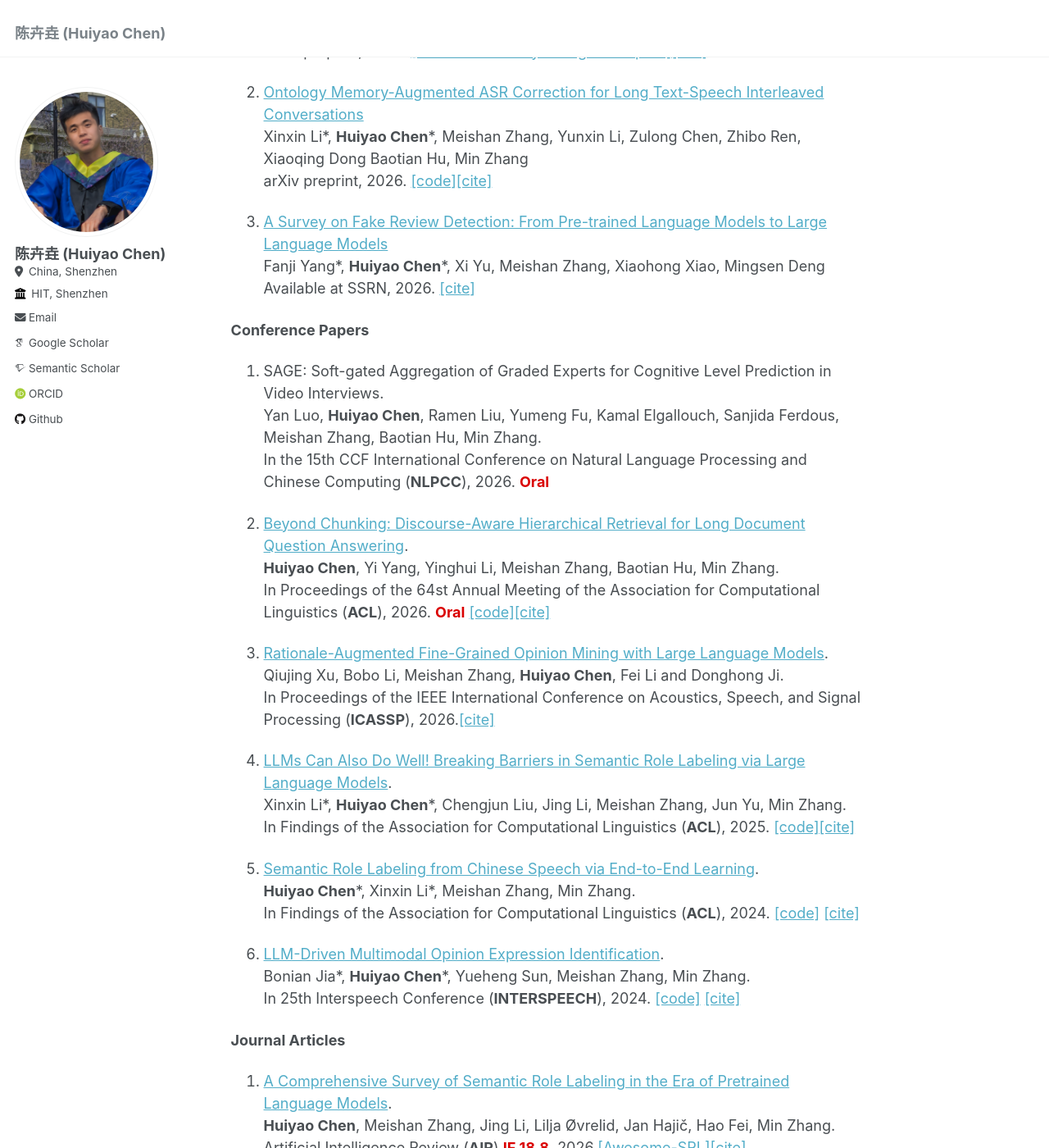
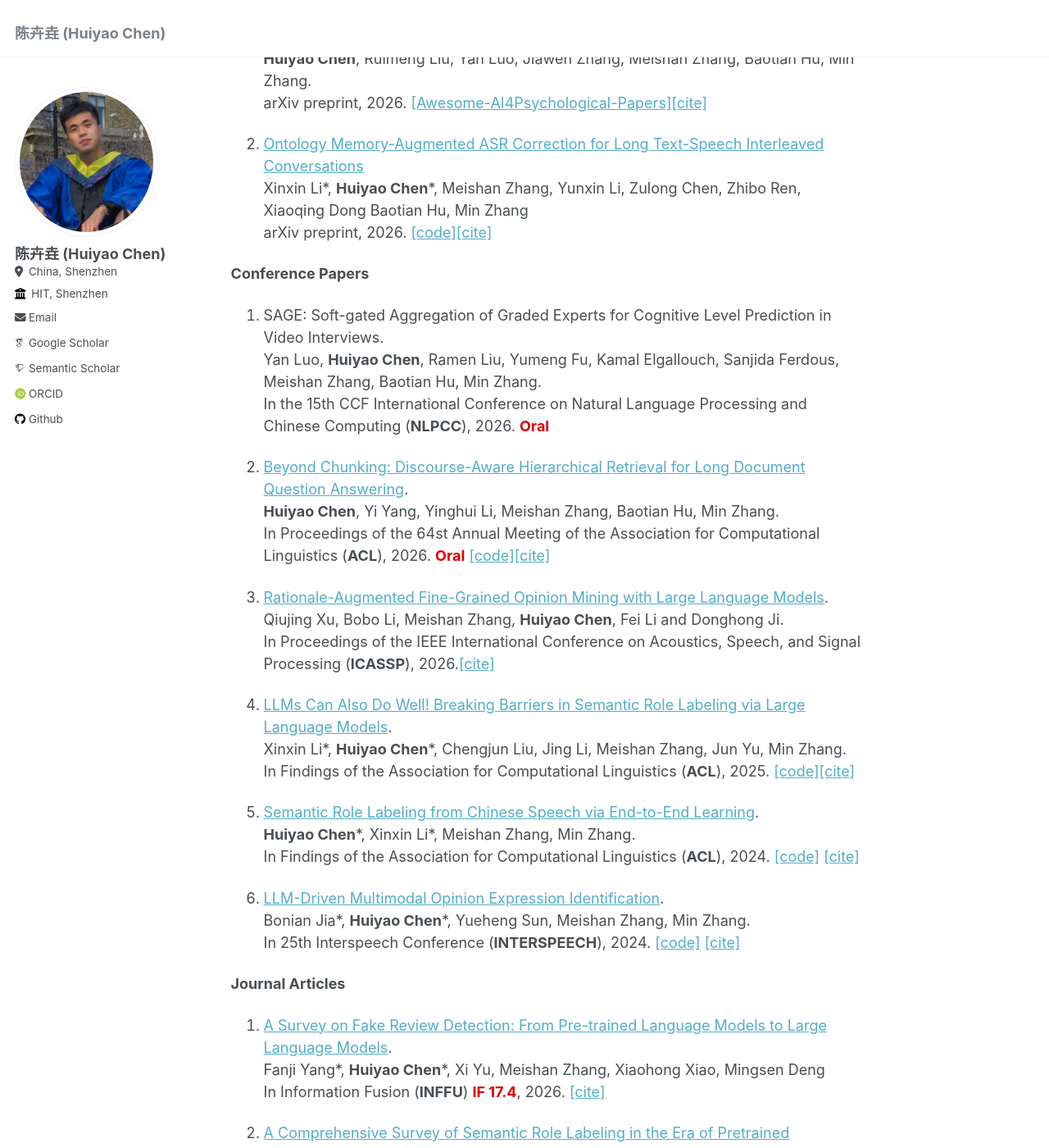
Before and after one commit to DreamH1gh/DreamH1gh.github.io, a Jekyll site: the page built from _pages/about.md, in a window 1280 px wide and 1400 px high, scrolled down 1733 px. Shown: the whole window at 82% size. Built offline with Jekyll 4.4.1, drawn with Linux system fonts in a browser that asks for light colours; some web fonts are replaced; some of the changed text lies outside the part shown.

Commit message:
information fusion录用

```diff
--- a/_pages/about.md
+++ b/_pages/about.md
@@ -17,6 +17,7 @@ If you are interested in any aspect of my research, I would be delighted to disc
 
 Recent News
 ======
++ 🎉 <span style="color:#1e7e34; background-color:#e8f5ec; padding:1px 8px; border-radius:10px; font-size:0.85em">**Paper**</span> · **2026.08** · Survey on Fake Review Detection accepted by **[Information Fusion (IF 17.4)](#paper-infofus2026)**.
 + 🎉 <span style="color:#1e7e34; background-color:#e8f5ec; padding:1px 8px; border-radius:10px; font-size:0.85em">**Paper**</span> · **2026.07** · Survey on Semantic Role Labeling published in **[Artificial Intelligence Review (AIR, IF 18.8)](#paper-air2026)**.
 + 🎉 <span style="color:#1e7e34; background-color:#e8f5ec; padding:1px 8px; border-radius:10px; font-size:0.85em">**Paper**</span> · **2026.07** · One paper accepted to **[ACL 2026](#paper-acl2026)** (Long paper, Main conference, **<font color=dark red>Oral</font>)**.
 + 🏆 <span style="color:#97600a; background-color:#fdf3e0; padding:1px 8px; border-radius:10px; font-size:0.85em">**Award**</span> · **2026.05** · Won **No.2 Place (2/53)** at the ACMMM AVI Challenge (Track 1).
@@ -60,12 +61,6 @@ Xinxin Li\*, **Huiyao Chen**\*, Meishan Zhang, Yunxin Li, Zulong Chen, Zhibo Ren
 <br/>
 arXiv preprint, 2026. [[code]](https://github.com/fangfang123gh/ontology-asr-correction)[[cite]](https://scholar.googleusercontent.com/scholar.bib?q=info:pLTm3Yj6xd0J:scholar.google.com/&output=citation&scisdr=CtR6EYaIELHs44rIH94:ANDmEU4AAAAAajTOB97WO6w1exGMUV3KHlrXPs4&scisig=ANDmEU4AAAAAajTOByMYD-rO1irMq3xSn5Eb8i0&scisf=4&ct=citation&cd=-1&hl=zh-CN)
 
-3. [A Survey on Fake Review Detection: From Pre-trained Language Models to Large Language Models](https://papers.ssrn.com/sol3/papers.cfm?abstract_id=6760537)
-<br/>
-Fanji Yang\*, **Huiyao Chen**\*, Xi Yu, Meishan Zhang, Xiaohong Xiao, Mingsen Deng
-<br/>
-Available at SSRN, 2026. [[cite]](https://scholar.googleusercontent.com/scholar.bib?q=info:H0ugjFoCMF8J:scholar.google.com/&output=citation&scisdr=CtR6EYaIELHs44rJftw:ANDmEU4AAAAAajTPZtyf5olVsklDFAcS_ysluN0&scisig=ANDmEU4AAAAAajTPZmhX0Y_Nj4sLXGo8HyF3zXs&scisf=4&ct=citation&cd=-1&hl=en)
-
 **Conference Papers**
 1. SAGE: Soft-gated Aggregation of Graded Experts for Cognitive Level Prediction in Video Interviews.
 <br/>
@@ -106,25 +101,31 @@ Bonian Jia\*, **Huiyao Chen**\*, Yueheng Sun, Meishan Zhang, Min Zhang.
 In 25th Interspeech Conference (**INTERSPEECH**), 2024. [[code]](https://github.com/3cqscbr26/LLM-MOEI) [[cite]](https://www.isca-archive.org/interspeech_2024/jia24_interspeech.html#)
 
 **Journal Articles**
-1. <a id="paper-air2026"></a>[A Comprehensive Survey of Semantic Role Labeling in the Era of Pretrained Language Models](https://link.springer.com/article/10.1007/s10462-026-11623-5).
+1. <a id="paper-infofus2026"></a>[A Survey on Fake Review Detection: From Pre-trained Language Models to Large Language Models](https://papers.ssrn.com/sol3/papers.cfm?abstract_id=6760537).
+<br/>
+Fanji Yang\*, **Huiyao Chen**\*, Xi Yu, Meishan Zhang, Xiaohong Xiao, Mingsen Deng
+<br/>
+In Information Fusion (**INFFU**) **<font color=dark red>IF 17.4</font>**, 2026. [[cite]](https://scholar.googleusercontent.com/scholar.bib?q=info:H0ugjFoCMF8J:scholar.google.com/&output=citation&scisdr=CtR6EYaIELHs44rJftw:ANDmEU4AAAAAajTPZtyf5olVsklDFAcS_ysluN0&scisig=ANDmEU4AAAAAajTPZmhX0Y_Nj4sLXGo8HyF3zXs&scisf=4&ct=citation&cd=-1&hl=en)
+
+2. <a id="paper-air2026"></a>[A Comprehensive Survey of Semantic Role Labeling in the Era of Pretrained Language Models](https://link.springer.com/article/10.1007/s10462-026-11623-5).
 <br/>
 **Huiyao Chen**, Meishan Zhang, Jing Li, Lilja Øvrelid, Jan Hajič, Hao Fei, Min Zhang.
 <br/>
-Artificial Intelligence Review (**AIR**) **<font color=dark red>IF 18.8</font>**, 2026.[[Awesome-SRL]](https://github.com/DreamH1gh/Awesome-SRL)[[cite]](https://scholar.googleusercontent.com/scholar.bib?q=info:ElGBbnfMMTcJ:scholar.google.com/&output=citation&scisdr=CslLFeRiELHs4-DsLls:AM1tuoMAAAAAal7qNlqdwUlOsGLPk1qWUtON6OY&scisig=AM1tuoMAAAAAal7qNsZSwH6MQHefQdBPlJO4zpQ&scisf=4&ct=citation&cd=-1&hl=en&scfhb=1)
+In Artificial Intelligence Review (**AIR**) **<font color=dark red>IF 18.8</font>**, 2026.[[Awesome-SRL]](https://github.com/DreamH1gh/Awesome-SRL)[[cite]](https://scholar.googleusercontent.com/scholar.bib?q=info:ElGBbnfMMTcJ:scholar.google.com/&output=citation&scisdr=CslLFeRiELHs4-DsLls:AM1tuoMAAAAAal7qNlqdwUlOsGLPk1qWUtON6OY&scisig=AM1tuoMAAAAAal7qNsZSwH6MQHefQdBPlJO4zpQ&scisf=4&ct=citation&cd=-1&hl=en&scfhb=1)
 
-2. [Dependency Scoring Learning and Corpus Boosting for Translation-Based Cross-Lingual Dependency Parsing](https://dl.acm.org/doi/abs/10.1145/3748315).
+3. [Dependency Scoring Learning and Corpus Boosting for Translation-Based Cross-Lingual Dependency Parsing](https://dl.acm.org/doi/abs/10.1145/3748315).
 <br/>
 **Huiyao Chen**, Xin Zhang, Jing Chen, Meishan Zhang, Min Zhang.
 <br/>
 In ACM Transactions on Asian and Low-Resource Language Information Processing (**TALLIP**), 2025. [[code]](https://github.com/DreamH1gh/Fake_Teacher) [[cite]](https://dl.acm.org/doi/abs/10.1145/3748315)
 
-3. [Retrieval-style In-Context Learning for Few-shot Hierarchical Text Classification](https://direct.mit.edu/tacl/article/doi/10.1162/tacl_a_00697/124630/Retrieval-style-In-context-Learning-for-Few-shot).
+4. [Retrieval-style In-Context Learning for Few-shot Hierarchical Text Classification](https://direct.mit.edu/tacl/article/doi/10.1162/tacl_a_00697/124630/Retrieval-style-In-context-Learning-for-Few-shot).
 <br/>
 **Huiyao Chen**\*, Yu Zhao\*, Zulong Chen, Mengjia Wang, Liangyue Li, Meishan Zhang, Min Zhang.
 <br/>
 In Transactions of the Association for Computational Linguistics (**TACL**) **<font color=dark red>IF 11.7</font>**, 2024. [[code]](https://github.com/DreamH1gh/TACL2024) [[cite]](https://scholar.googleusercontent.com/scholar.bib?q=info:dBrd6P_QlNAJ:scholar.google.com/&output=citation&scisdr=ClEJxZUPEJKC7r4tO7M:AFWwaeYAAAAAZwkrI7Nl0A7x3_wAPA6cp0eUHTE&scisig=AFWwaeYAAAAAZwkrI_Y1L_CuKXHH3R1eurNfCZ4&scisf=4&ct=citation&cd=-1&hl=zh-CN&scfhb=1)
 
-4. [Automatic Noise Generation and Reduction for Text Classification](https://ieeexplore.ieee.org/abstract/document/10286405/).
+5. [Automatic Noise Generation and Reduction for Text Classification](https://ieeexplore.ieee.org/abstract/document/10286405/).
 <br/>
 **Huiyao Chen**, Yueheng Sun, Meishan Zhang, Min Zhang.
 <br/>
```
